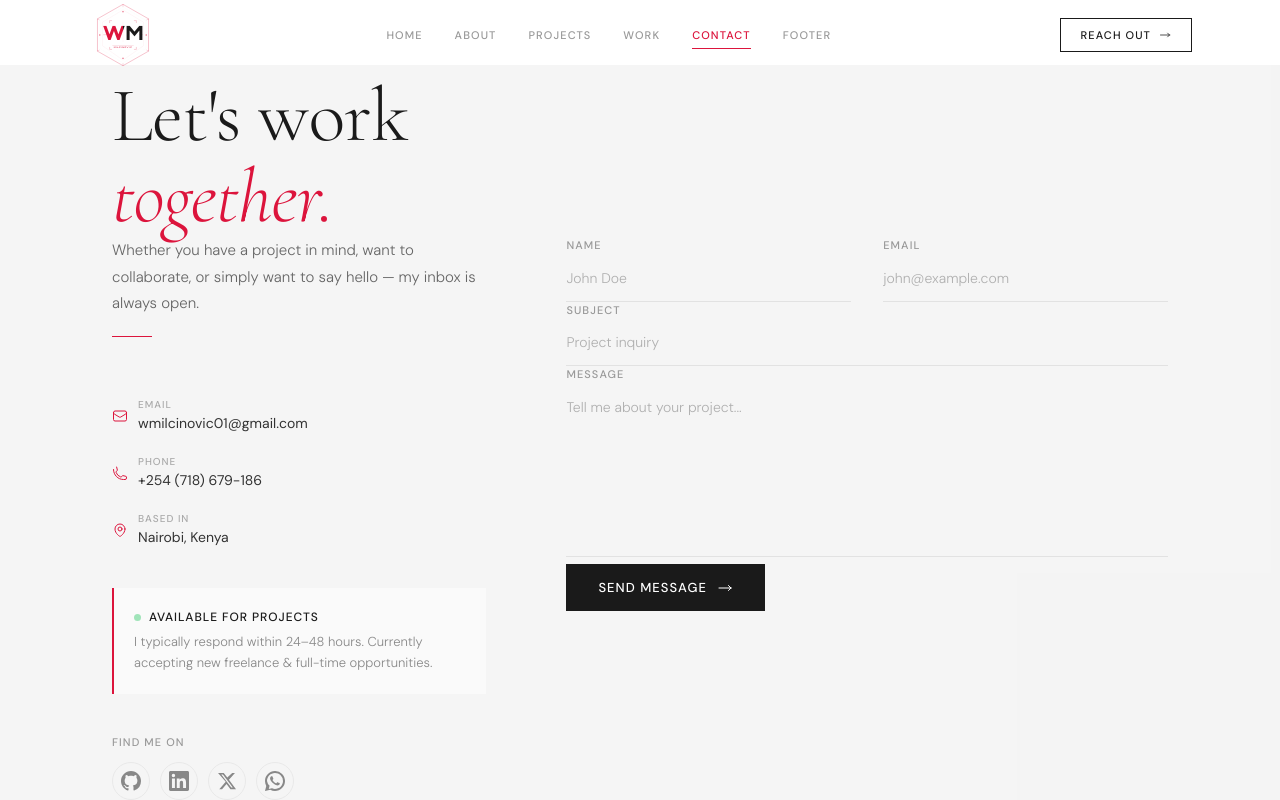
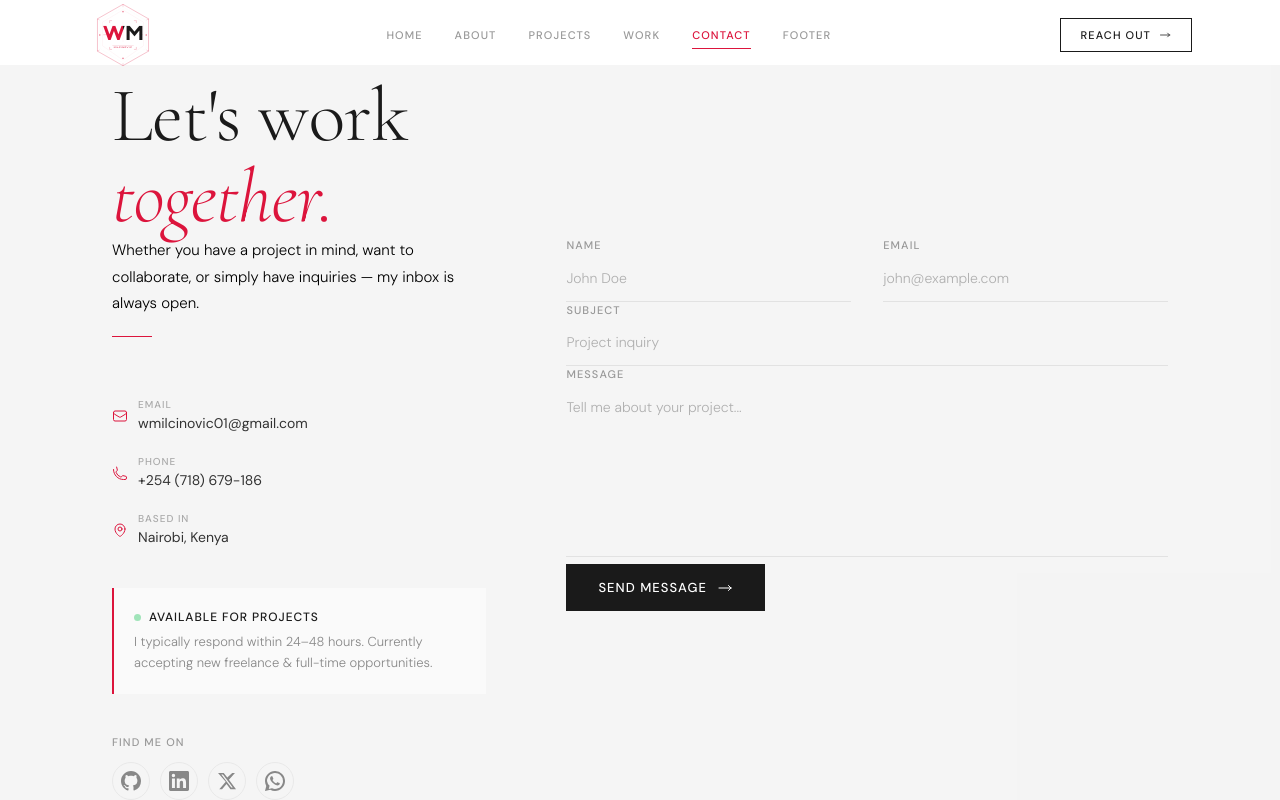
Before and after one commit to Wilco619/WilcoPortfolio, a React (Vite) app: page / in a window 1280 px wide. Both pictures are taken after a click on the button "CONTACT". Built offline with nearby package versions, Linux system fonts and the light colour scheme.

Commit message:
contacts text correction

```diff
--- a/src/components/Contact.jsx
+++ b/src/components/Contact.jsx
@@ -247,8 +247,8 @@ const Contact = () => {
 
             {/* Intro */}
             <div>
-              <p style={{ fontSize: '15px', color: '#666', lineHeight: 1.75, fontWeight: 300 }}>
-                Whether you have a project in mind, want to collaborate, or simply want to say hello — my inbox is always open.
+              <p style={{ fontSize: '15px', color: '#000000', lineHeight: 1.75, fontWeight: 300 }}>
+                Whether you have a project in mind, want to collaborate, or simply have inquiries — my inbox is always open.
               </p>
               <div className="divider" />
             </div>
```
